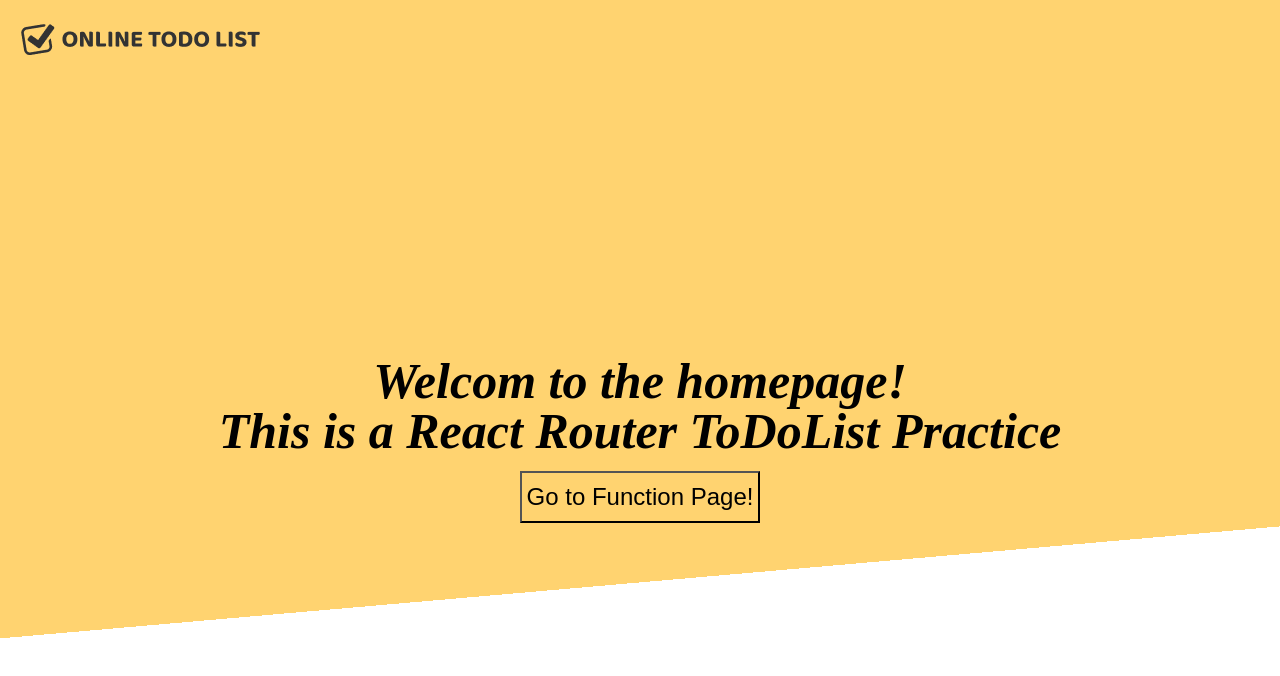
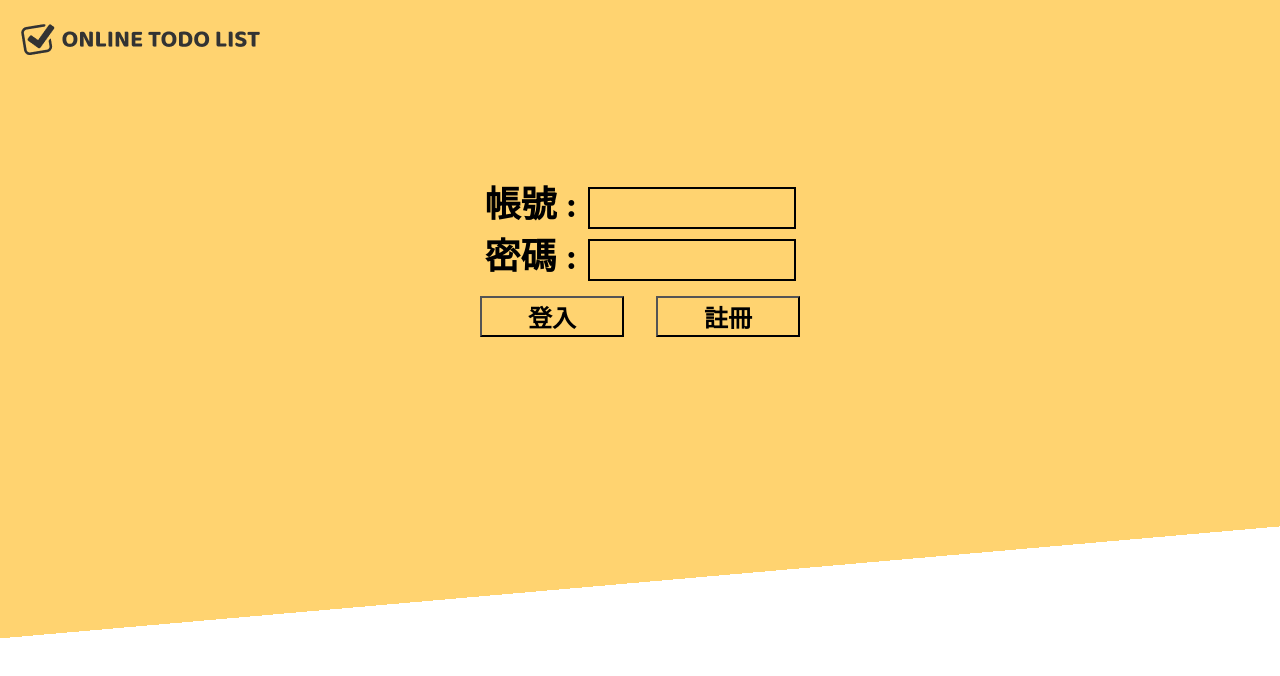
Before and after one commit to JIMHWANG/ReactRouter_ToDoList, a React (Create React App) app: page / in a window 1280 px wide. Shown: the top 676 px of the page. Built offline with nearby package versions, Linux system fonts and the light colour scheme.

Commit message:
帳號密碼頁 + 登入功能新增

```diff
--- a/src/App.js
+++ b/src/App.js
@@ -1,4 +1,4 @@
-import Home from "./Components/Home"
+import Home from "./Components/Home_Login"
 import Function from "./Components/Function"
 import './Style/App.scss';
 import { Routes, Route, Link } from "react-router-dom";
--- a/src/Components/Home.js
+++ /dev/null
@@ -1,19 +0,0 @@
-import "../Style/Home.scss";
-import { useNavigate } from "react-router-dom";
-
-function Home() {
-    let FunctionPageNavigate = useNavigate();
-    return (
-        <>
-            <div className="Home">
-                <h2>Welcom to the homepage!</h2>
-                <p>This is a React Router ToDoList Practice</p>
-                <input type="button" value="Go to Function Page!" onClick={() => {
-                    FunctionPageNavigate("/Function");
-                }} />
-            </div>
-        </>
-    );
-}
-
-export default Home;
--- /dev/null
+++ b/src/Components/Home_Login.js
@@ -0,0 +1,71 @@
+import "../Style/Home.scss";
+import { useNavigate } from "react-router-dom";
+import React from 'react';
+
+const { useState, useEffect } = React;
+
+function Home() {
+    let FunctionPageNavigate = useNavigate();
+    const [account, setAccount] = useState('');
+    const [password, setPassword] = useState('');
+    const [loginInfo, setLoginInfo] = useState({});
+
+    useEffect(() => {
+        if (Object.keys(loginInfo).length === 0) { return; }
+        var LoginAccountPassord = {};
+        LoginAccountPassord.email = loginInfo.Account;
+        LoginAccountPassord.password = loginInfo.Password;
+        var Loginxhr = new XMLHttpRequest();
+        Loginxhr.open('post', 'https://hexschool-tutorial.herokuapp.com/api/signin', true);
+        Loginxhr.setRequestHeader('Content-type', 'application/json');
+        var LoginAccountPassordStr = JSON.stringify(LoginAccountPassord);
+        Loginxhr.send(LoginAccountPassordStr);
+
+        Loginxhr.onload = function () {
+            if (JSON.parse(Loginxhr.responseText).success) {
+                FunctionPageNavigate("/Function");
+            } else {
+                alert(`登入失敗 : ${JSON.parse(Loginxhr.responseText).message}`)
+            }
+            setLoginInfo({});
+        }
+    }, [loginInfo]);
+
+    return (
+        <>
+            <div className="Home_Login">
+                <div className="Container">
+                    <div className="Login_Container">
+                        <label htmlFor="">帳號 : </label>
+                        <input type="text" placeholder="" name="" id="" value={account} onChange={(e) => {
+                            setAccount(e.target.value);
+                        }} />
+                    </div>
+                    <div className="Login_Container">
+                        <label htmlFor="">密碼 : </label>
+                        <input type="password" name="" id="" value={password} onChange={(e) => {
+                            setPassword(e.target.value);
+                        }} />
+                    </div>
+                    <div className="Login_Button">
+                        <input type="button" value="登入" onClick={() => {
+                            if (!account || !password) {
+                                alert('帳號或密碼未輸入');
+                                return;
+                            }
+                            setLoginInfo({
+                                Account: account,
+                                Password: password
+                            })
+                            setAccount('');
+                            setPassword('');
+                        }} />
+                        <input type="button" value="註冊" />
+                    </div>
+                </div>
+            </div>
+        </>
+    );
+}
+
+export default Home;
--- a/src/Style/Home.scss
+++ b/src/Style/Home.scss
@@ -15,3 +15,54 @@
         background: #FFD370;
     }
 }
+
+.Home_Login {
+    height: 50%;
+    display: flex;
+
+    .Container {
+        display: flex;
+        flex-direction: column;
+        align-items: center;
+        justify-content: center;
+        width: 50%;
+        margin: 0 auto;
+    }
+
+    .Login_Container {
+        font-size: 36px;
+        font-weight: bold;
+        margin: 5px;
+        width: 80%;
+        text-align: center;
+        display: flex;
+        justify-content: center;
+
+        input {
+            background: #FFD370;
+            height: 36px;
+            border: 2px solid #000;
+            width: 200px;
+            margin-left: 10px;
+        }
+    }
+
+    .Login_Button {
+        width: 50%;
+        display: flex;
+        justify-content: space-between;
+
+
+        input {
+            font-size: 24px;
+            width: 45%;
+            background: #FFD370;
+            margin-top: 10px;
+            font-weight: bold;
+        }
+
+        input:active {
+            border: 1px solid #000;
+        }
+    }
+}
```
Also changed, not shown: 2 other files (tests, documents, lock files or other folders).
